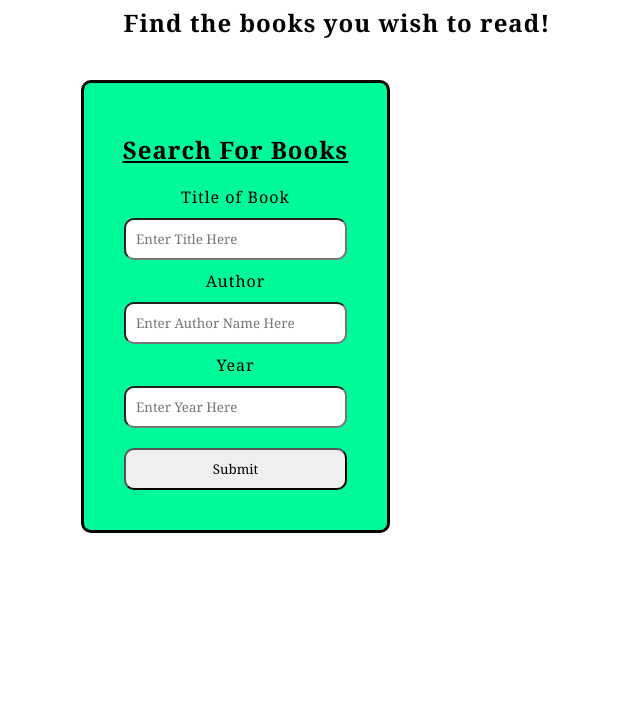
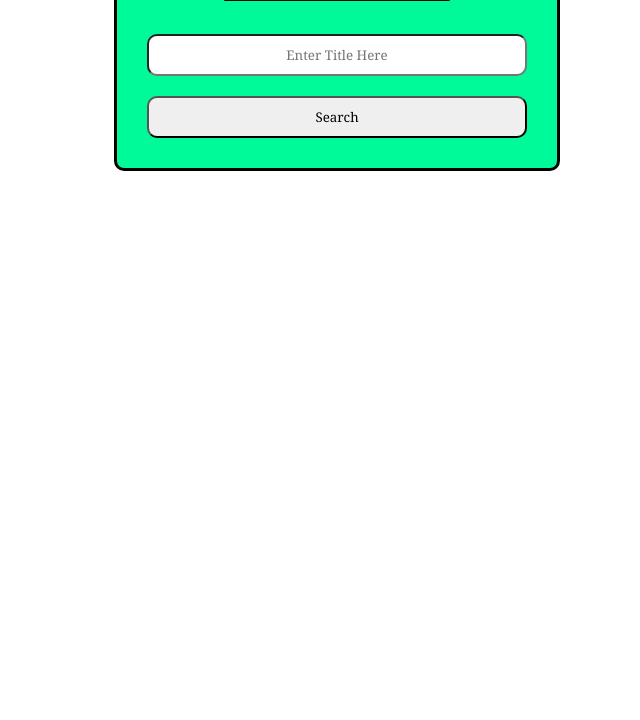
Before and after one commit to warmage12354/BookFinder, a plain HTML site: page FrontEnd/index.html in a window 1280 px wide. Shown: the part 80-800 px from the top of the page, without its empty margins (303-943 px from the left). Drawn offline with Linux system fonts and the light colour scheme.

Commit message:
Finding best wy to go about javascript

```diff
--- a/FrontEnd/app.js
+++ b/FrontEnd/app.js
@@ -0,0 +1,14 @@
+// gets ids from index.html so that they can be manipulated
+let titleInput  = document.getElementById("titleInput")
+
+
+
+// this function will get information using an API
+const getBook = () => {
+
+    document.getElementById('output').innerHTML = " "
+
+
+
+
+}
--- a/FrontEnd/index.html
+++ b/FrontEnd/index.html
@@ -10,28 +10,20 @@
 </head>
 <body>
 
-<div id = "Header" >
-   <h1 class="Title"> Book Finder </h1>
-    <h2 class="Title" >Find the books you wish to read!</h2>
-</div>
 
 <div id = "Container">
 
-    <form id="searchBook" >
 
     <h2 class="Title"><u> Search For Books</u></h2>
+    <input type="text" id="titleInput" placeholder="Enter Title Here"/>
 
-    <label for="Title" class="Title" >Title of Book </label>
-    <input type="text" id="Text" placeholder="Enter Title Here"/>
+    <button onclick="getBook()"id = "Submit" >Search</button>
 
-    <label for="Author" class="Title" > Author </label>
-    <input type="text" id = "Text" placeholder="Enter Author Name Here"  />
+    <div id = "output">
 
-    <label for="Year" class="Title" > Year </label>
-    <input type="text" id = "Text" placeholder="Enter Year Here"  />
-    <input type="submit" id = "Submit" value="Submit">
-</form>
 
+
+    </div>
 
 
 
--- a/FrontEnd/styles.css
+++ b/FrontEnd/styles.css
@@ -6,27 +6,19 @@
 }
 
 #Container {
-
+    margin-left:auto;
+    margin-right:auto;
     padding: 20px;
     text-align: center;
     border: solid;
-    width: fit-content;
-    height: fit-content;
-    position: absolute;
-    top: 20%;
-    left: 30%;
+    width: 400px;
     background-color:mediumspringgreen;
     border-radius: 10px;
+    display: grid;
+
 }
 
-#searchBook {
 
- display: grid;
- padding: 10px;
-
-
-
-}
 
 .Title {
 
@@ -34,17 +26,16 @@
     letter-spacing: 1px;
 }
 
-#Text,#Submit{
+#titleInput,#Submit{
 
     font-family: Cambria, Cochin, Georgia, Times, 'Times New Roman', serif;
     margin: 10px;
     padding: 10px;
     border-radius: 10px;
+    text-align: center;
 }
 
 #Submit {
 
 
-
-
 }
```
